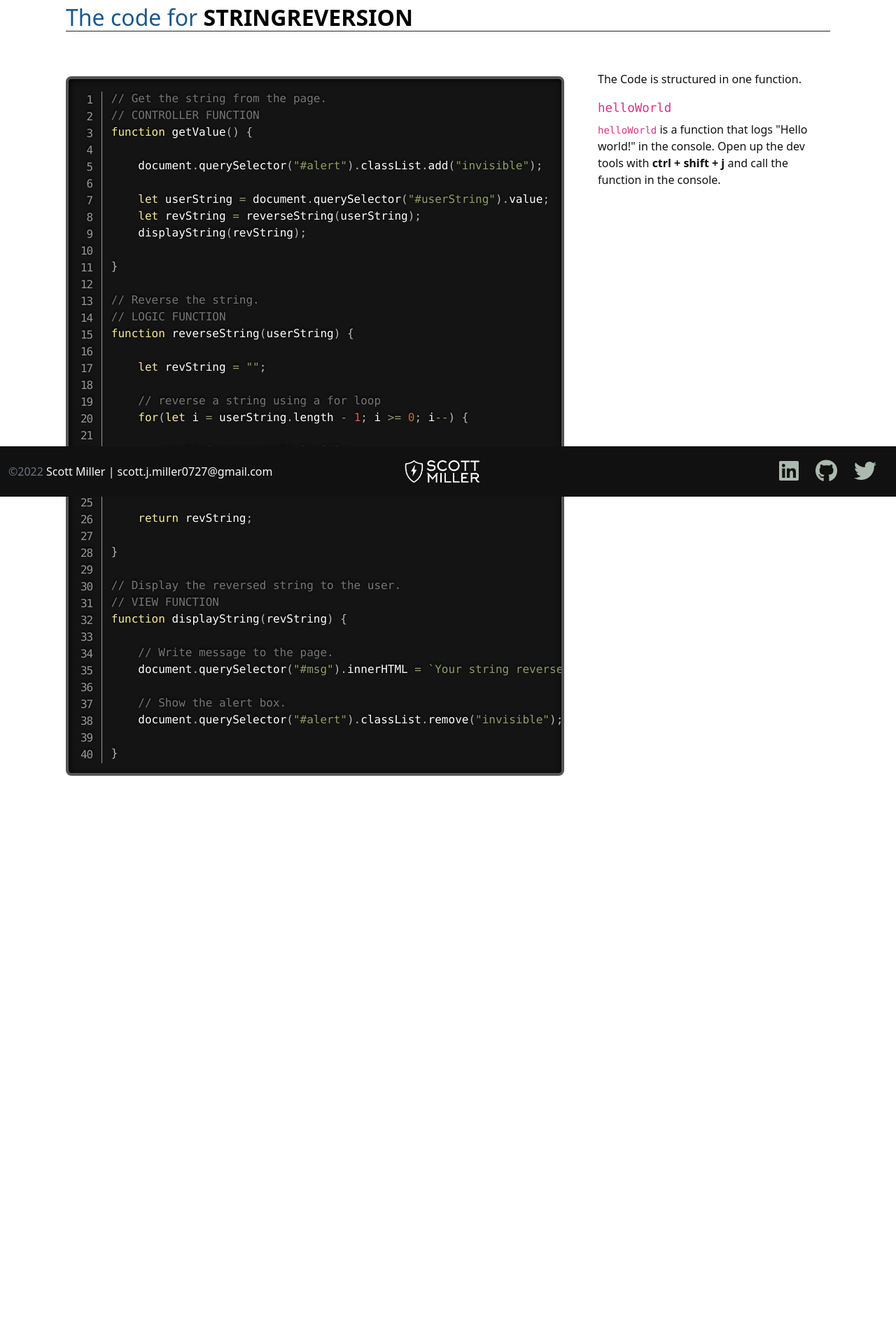
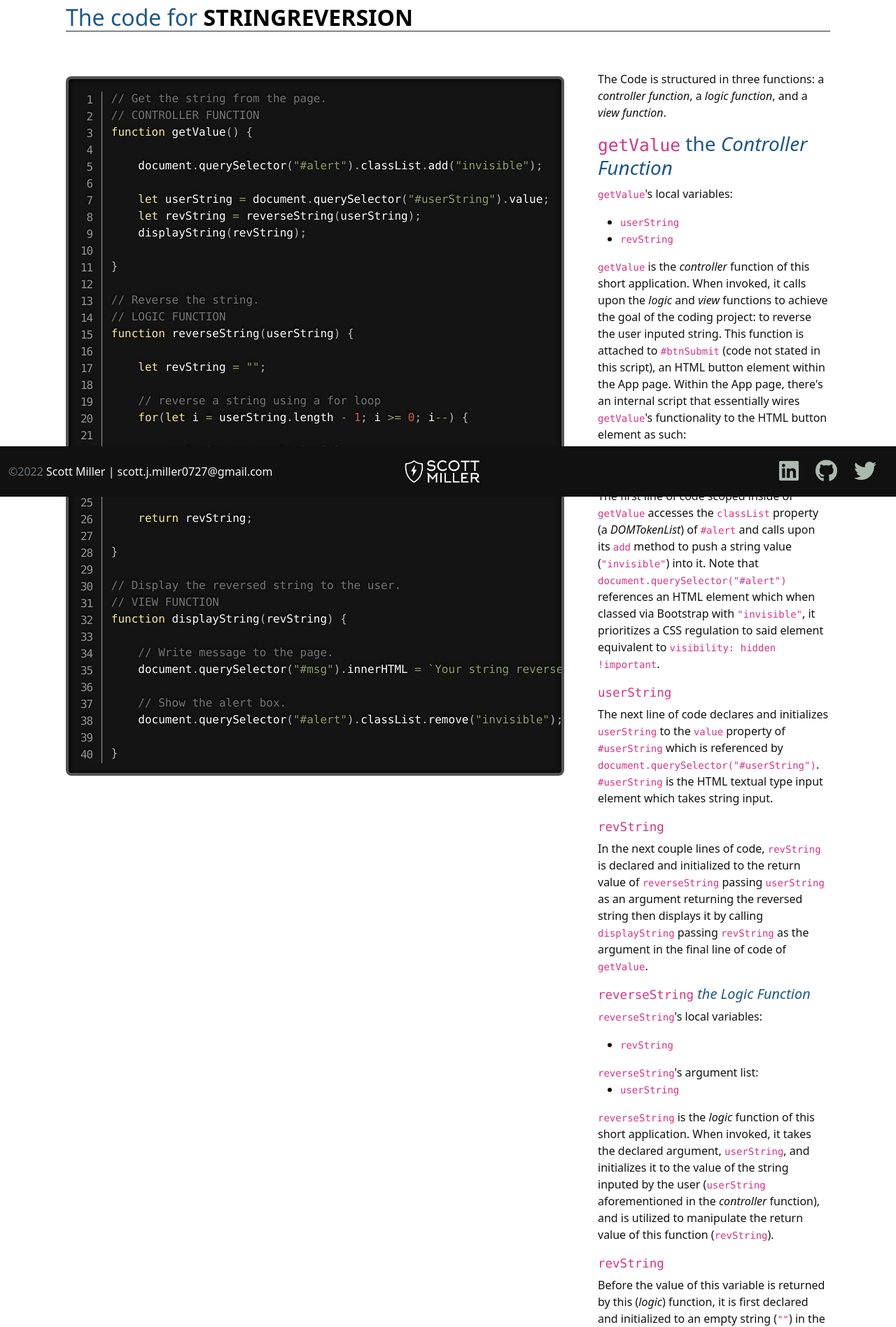
Before and after one commit to millertime90/String-Reversion, a plain HTML site: page code.html in a window 1280 px wide. Shown: the part 90-1987 px from the top of the page at 70% size. Before the commit the page ends 1455 px from the top, so only its background shows below. Drawn offline with nearby package versions, Linux system fonts and the light colour scheme.

Commit message:
updated code.html

```diff
--- a/code.html
+++ b/code.html
@@ -103,9 +103,43 @@
                 </pre>
             </div>
             <div class="col-lg-4">
-                <p>The Code is structured in one function.</p>
-                <h5><code>helloWorld</code></h5>
-                <p><code>helloWorld</code> is a function that logs "Hello world!" in the console. Open up the dev tools with <b>ctrl + shift + j</b> and call the function in the console.</p>
+                <p>The Code is structured in three functions: a <em>controller function</em>, a <em>logic function</em>, and a <em>view function</em>.</p>
+                <h3><code>getValue</code> the <em>Controller Function</em></h3>
+                <p>
+                    <code>getValue</code>'s local variables:
+                    <ul>
+                        <li><code>userString</code></li>
+                        <li><code>revString</code></li>
+                    </ul>
+                </p>
+                <p><code>getValue</code> is the <em>controller</em> function of this short application. When invoked, it calls upon the <em>logic</em> and <em>view</em> functions to achieve the goal of the coding project: to reverse the user inputed string. This function is attached to <code>#btnSubmit</code> (code not stated in this script), an HTML button element within the App page. Within the App page, there's an internal script that essentially wires <code>getValue</code>'s functionality to the HTML button element as such: <code>document.querySelector("#btnSubmit").addEventListener("click", getValue);</code></p>
+                <p>The first line of code scoped inside of <code>getValue</code> accesses the <code>classList</code> property (a <em>DOMTokenList</em>) of <code>#alert</code> and calls upon its <code>add</code> method to push a string value (<code>"invisible"</code>) into it. Note that <code>document.querySelector("#alert")</code> references an HTML element which when classed via Bootstrap with <code>"invisible"</code>, it prioritizes a CSS regulation to said element equivalent to <code>visibility: hidden !important</code>.</p>
+                <h5><code>userString</code></h5>
+                <p>The next line of code declares and initializes <code>userString</code> to the <code>value</code> property of <code>#userString</code> which is referenced by <code>document.querySelector("#userString")</code>. <code>#userString</code> is the HTML textual type input element which takes string input.</p>
+                <h5><code>revString</code></h5>
+                <p>In the next couple lines of code, <code>revString</code> is declared and initialized to the return value of <code>reverseString</code> passing <code>userString</code> as an argument returning the reversed string then displays it by calling <code>displayString</code> passing <code>revString</code> as the argument in the final line of code of <code>getValue</code>.</p>
+                <h5><code>reverseString</code> <em>the Logic Function</em></h5>
+                <p>
+                    <code>reverseString</code>'s local variables:
+                    <ul>
+                        <li><code>revString</code></li>
+                    </ul>
+                    <code>reverseString</code>'s argument list:
+                    <ul>
+                        <li><code>userString</code></li>
+                    </ul>
+                </p>
+                <p><code>reverseString</code> is the <em>logic</em> function of this short application. When invoked, it takes the declared argument, <code>userString</code>, and initializes it to the value of the string inputed by the user (<code>userString</code> aforementioned in the <em>controller</em> function), and is utilized to manipulate the return value of this function (<code>revString</code>).</p>
+                <h5><code>revString</code></h5>
+                <p>Before the value of this variable is returned by this (<em>logic</em>) function, it is first declared and initialized to an empty string (<code>""</code>) in the first line of code. It is then manipulated with a for loop to spell out the user inputed string in reverse. The <em>initial expression</em> of the loop declares and initializes variable <code>i</code> to the difference between the <code>length</code> property of <code>userString</code> and <code>1</code>. The <em>condition expression</em> then evaluates whether <code>i</code> is greater than or equivalent to <code>0</code>. If the <em>condition expression</em> returns true, the code block executes appending the last character of <code>userString</code> to the empty string initialized by <code>revString</code> (<code>revString += userString[i]</code>, much like that of an array although strings are not technically arrays). Code scoped by the for loop executes consecutively until its <em>condition</em> expression returns false, then finally, the final line of code returns the value of <code>revString</code> (<code>return revString</code>).</p>
+                <h5><code>displayString</code> the <em>View Function</em></h5>
+                <p>
+                    <code>displayString</code>'s argument list:
+                    <ul>
+                        <li><code>revString</code></li>
+                    </ul>
+                </p>
+                <p><code>displayString</code>, the final directive called in the <em>controller</em> function, is the <em>view</em> function of this short application. When invoked, the code blocked scoped within displays a brief message containing the reversed string, <code>revString</code>, the argument passed being the reversed string inserted into the brief message assigned its value by the <code>innerHTML</code> property of <code>#msg</code>. <code>#msg</code> is a paragraph HTML element in which its parent element is <code>#alert</code>, a division HTML element. In the final line of code, <code>#alert</code>'s <code>classList</code> property is accessed and its <code>remove</code> method is called to which in effect removes the element's CSS visibility property.</p>
             </div>
         </div>
     </div>
```
Also changed, not shown: index.html (+5 -11 lines).
